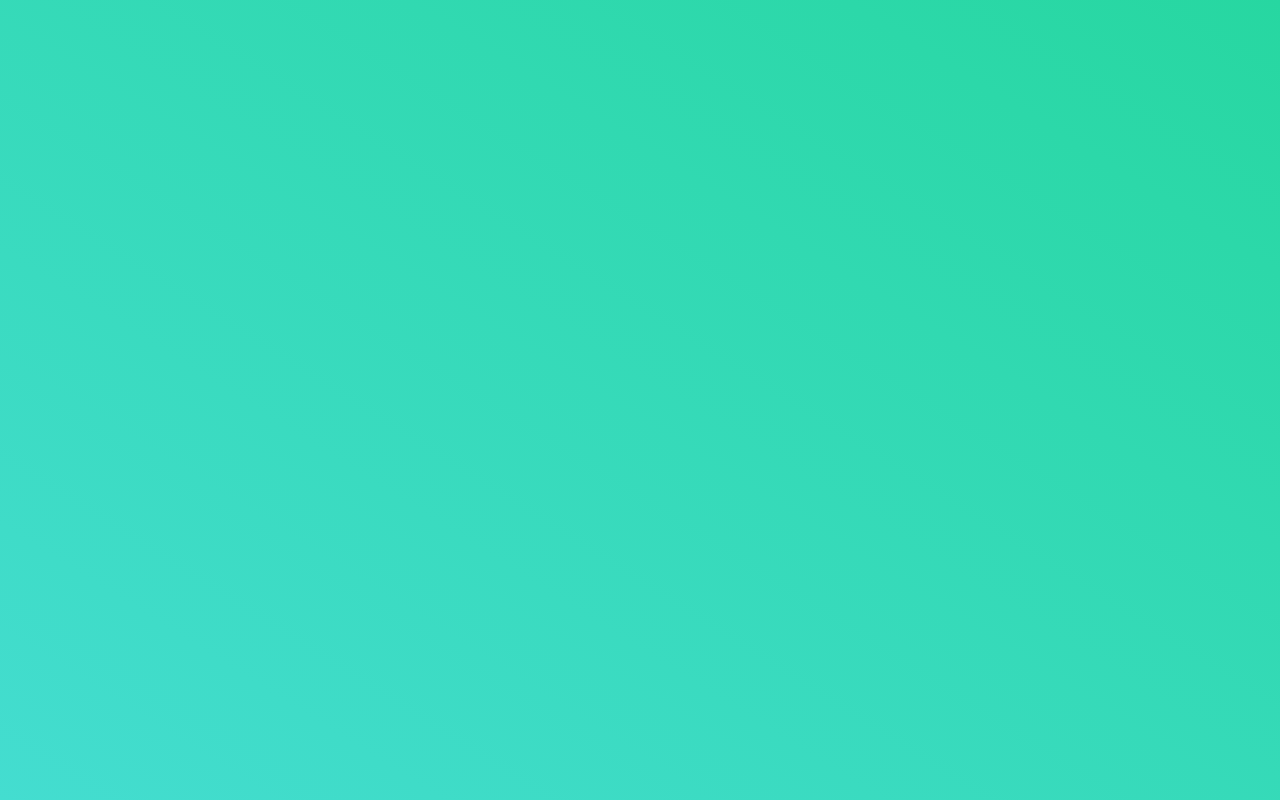
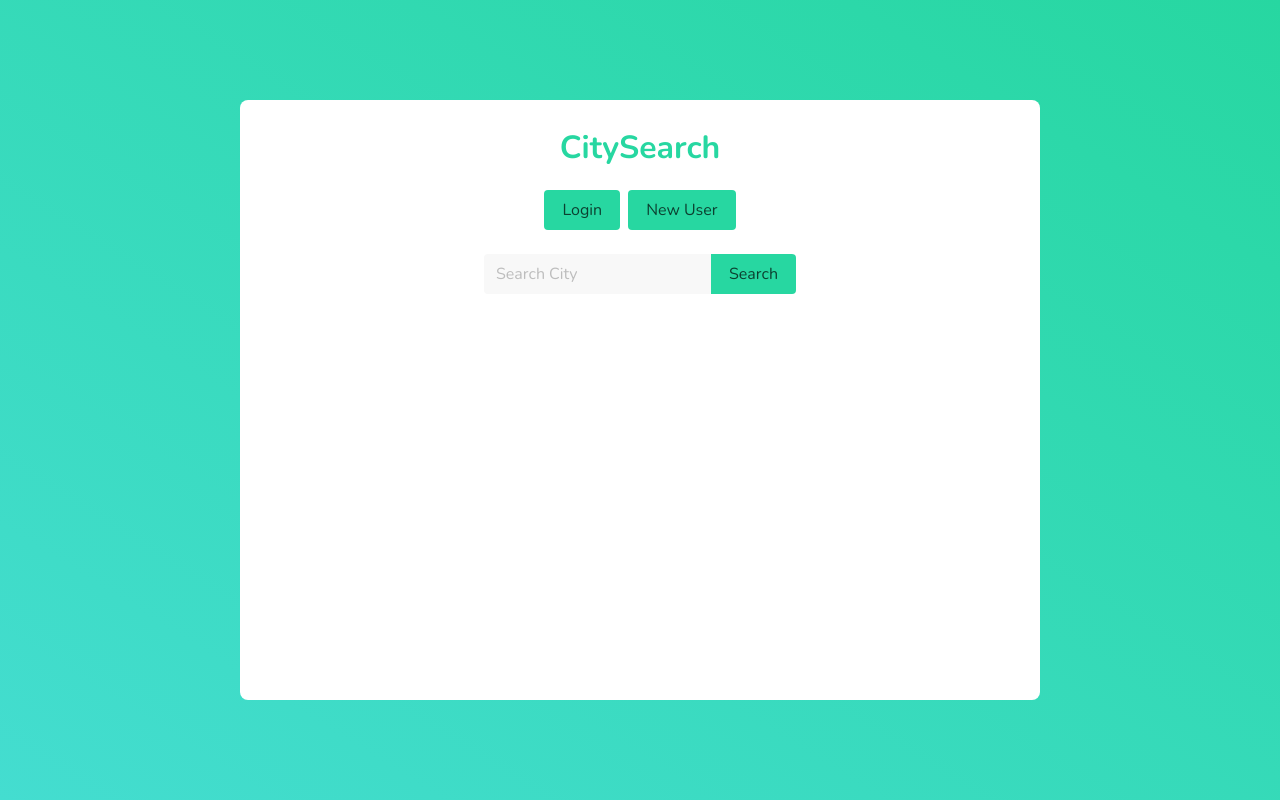
Before and after one commit to wescorner/CitySearch, an Angular app in the folder App/: page /api/city/1 in a window 1280 px wide. Before the commit this address led to /. Built offline with nearby package versions, Linux system fonts and the light colour scheme.

Commit message:
allowing user input in city search
user can now enter their desired city and search the info instead of using a placeholder testing city

```diff
--- a/App/src/app/app-routing.module.ts
+++ b/App/src/app/app-routing.module.ts
@@ -4,7 +4,7 @@ import { MainPageComponent } from './pages/main-page/main-page.component';
 
 const routes: Routes = [
   { path: '', component: MainPageComponent },
-  { path: 'api/city/', component: MainPageComponent}
+  { path: 'api/city/:name', component: MainPageComponent}
 ];
 
 @NgModule({
--- a/App/src/app/pages/main-page/main-page.component.html
+++ b/App/src/app/pages/main-page/main-page.component.html
@@ -21,7 +21,7 @@
               <input #cityNameInput class="input has-background-light" type="text" placeholder="Search City">
             </div>
             <div class="control">
-              <button class="button is-primary" (click)="searchCityInfo()">
+              <button class="button is-primary" (click)="searchCityInfo(cityNameInput.value)">
                 Search
               </button>
             </div>
--- a/App/src/app/pages/main-page/main-page.component.scss
+++ b/App/src/app/pages/main-page/main-page.component.scss
@@ -19,9 +19,7 @@
     padding-top: 30px;
 
 }
-.title{
 
-}
 
 .buttons{
     align-self: center;
--- a/App/src/app/pages/main-page/main-page.component.ts
+++ b/App/src/app/pages/main-page/main-page.component.ts
@@ -24,8 +24,8 @@ export class MainPageComponent implements OnInit {
   ngOnInit(): void {
   }
 
-  searchCityInfo(){
-    return this.searchService.searchCity('Toronto').subscribe((response: any) => {
+  searchCityInfo(title: string){
+    return this.searchService.searchCity(title).subscribe((response: any) => {
       console.log(response);
       this.cityInfo = response;
       console.log(this.cityInfo[0].conversion);
--- a/App/src/app/search.service.ts
+++ b/App/src/app/search.service.ts
@@ -14,7 +14,7 @@ export class SearchService {
 
   searchCity(title: string): Observable<City[]>{
     //send web req to search a city
-    return this.webReqService.get('api/city').pipe(map((response: any) => response));
+    return this.webReqService.get(`api/city/${title}`).pipe(map((response: any) => response));
   }
 
 }
```
Also changed, not shown: 1 other file (tests, documents, lock files or other folders).
